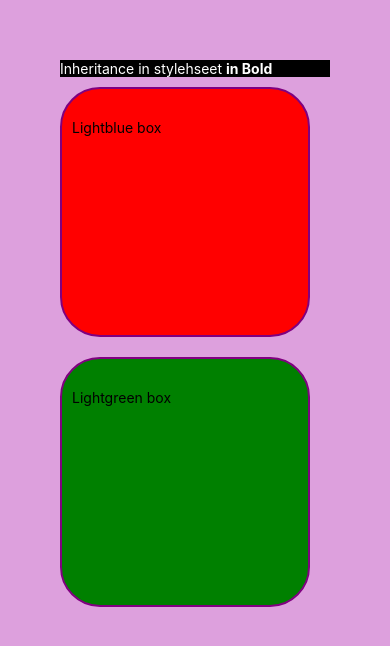
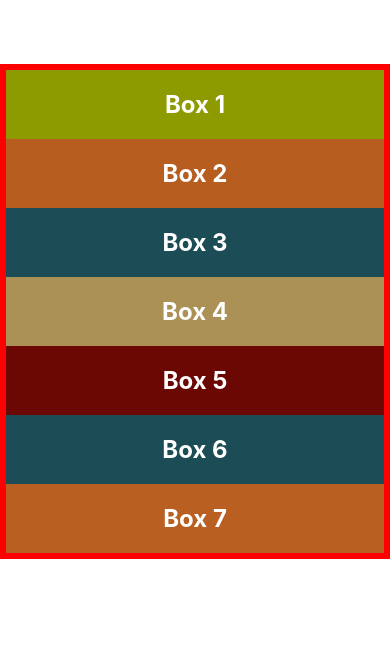
Before and after one commit to jigneshgit935/Learn-React-Native, a React Native app: screen / in a window 390 px wide. Shown: the top 646 px of the page. Built offline with nearby package versions, Linux system fonts and the light colour scheme.

Commit message:
flex-setup

```diff
--- a/App.js
+++ b/App.js
@@ -1,55 +1,20 @@
 import { StyleSheet, Text, View } from 'react-native';
+import Box from './components/Box';
 
 export default function App() {
   return (
     <View style={styles.container}>
-      <View style={styles.darkmode}>
-        <Text style={styles.darkmodeText}>
-          Inheritance in stylehseet <Text style={styles.textBold}>in Bold</Text>
-        </Text>
-      </View>
-      <View style={[styles.boxwith, styles.lightbluebox, styles.boxShadow]}>
-        <Text>Lightblue box</Text>
-      </View>
-      <View style={[styles.boxwith, styles.lightgreenbox, styles.boxShadow]}>
-        <Text>Lightgreen box</Text>
-      </View>
+      <Box style={{ backgroundColor: '#8e9b00' }}>Box 1</Box>
+      <Box style={{ backgroundColor: '#b65d1f' }}>Box 2</Box>
+      <Box style={{ backgroundColor: '#1c4c56' }}>Box 3</Box>
+      <Box style={{ backgroundColor: '#ab9156' }}>Box 4</Box>
+      <Box style={{ backgroundColor: '#6b0803' }}>Box 5</Box>
+      <Box style={{ backgroundColor: '#1c4c56' }}>Box 6</Box>
+      <Box style={{ backgroundColor: '#b95f21' }}>Box 7</Box>
     </View>
   );
 }
 
 const styles = StyleSheet.create({
-  container: {
-    flex: 1,
-    backgroundColor: 'plum',
-    padding: 60,
-  },
-  darkmode: {
-    backgroundColor: 'black',
-  },
-  darkmodeText: {
-    color: 'white',
-  },
-  textBold: {
-    fontWeight: 'bold',
-  },
-  boxwith: {
-    width: 250,
-    height: 250,
-    paddingHorizontal: 10,
-    paddingVertical: 30,
-    marginVertical: 10,
-    borderWidth: 2,
-    borderColor: 'purple',
-    borderRadius: 40,
-  },
-  boxShadow: {
-    elevation: 50,
-  },
-  lightbluebox: {
-    backgroundColor: 'red',
-  },
-  lightgreenbox: {
-    backgroundColor: 'green',
-  },
+  container: { marginTop: 64, borderWidth: 6, borderColor: 'red' },
 });
--- /dev/null
+++ b/components/Box.js
@@ -0,0 +1,23 @@
+import { View, Text, StyleSheet } from 'react-native';
+
+export default function Box({ children, style }) {
+  return (
+    <View style={[styles.box, style]}>
+      <Text style={styles.text}>{children}</Text>
+    </View>
+  );
+}
+
+const styles = StyleSheet.create({
+  box: {
+    backgroundColor: '#fff',
+    padding: 20,
+  },
+
+  text: {
+    fontSize: 24,
+    fontWeight: 'bold',
+    textAlign: 'center',
+    color: '#fff',
+  },
+});
--- a/package.json
+++ b/package.json
@@ -12,7 +12,8 @@
     "expo": "~48.0.18",
     "expo-status-bar": "~1.4.4",
     "react": "18.2.0",
-    "react-native": "0.71.8"
+    "react-native": "0.71.8",
+    "react-native-web": "~0.18.11"
   },
   "devDependencies": {
     "@babel/core": "^7.20.0"
```
Also changed, not shown: 1 other file (tests, documents, lock files or other folders).
